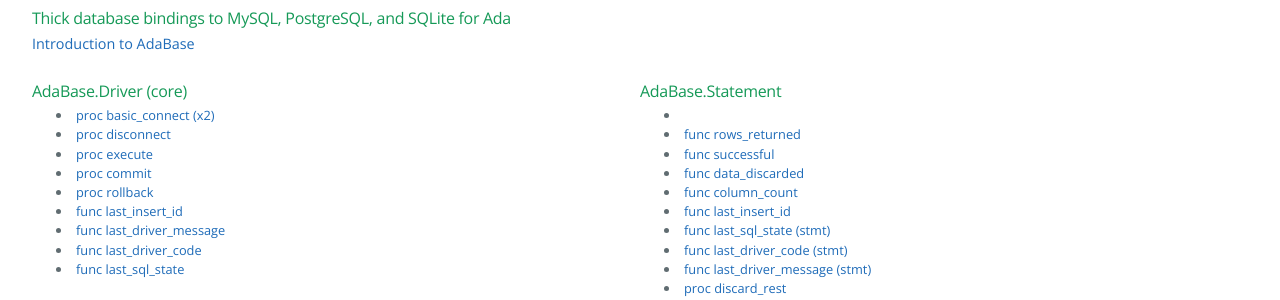
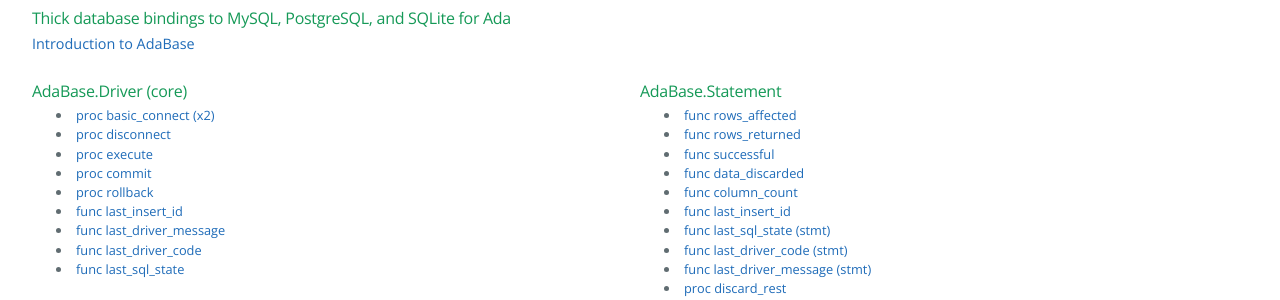
Before and after one commit to jrmarino/AdaBase, a Jekyll site: the page built from index.md, in a window 1280 px wide. Shown: the part 123-423 px from the top of the page. Built offline with Jekyll 4.4.1, drawn with Linux system fonts in a browser that asks for light colours.

Commit message:
index: fix rows affected link

```diff
--- a/index.md
+++ b/index.md
@@ -75,7 +75,7 @@
 <div class="twocol">
 <h3>AdaBase.Statement</h3>
 <ul>
-<li>{{ page.rows_affected }}</li>
+<li>{{ page.f_stmt_affected }}</li>
 <li>{{ page.f_rows_returned }}</li>
 <li>{{ page.f_successful }}</li>
 <li>{{ page.f_data_discarded }}</li>
```
